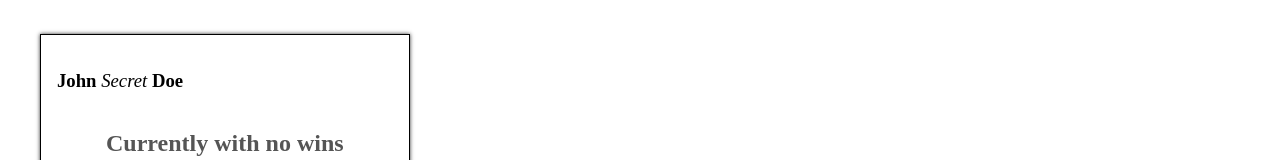
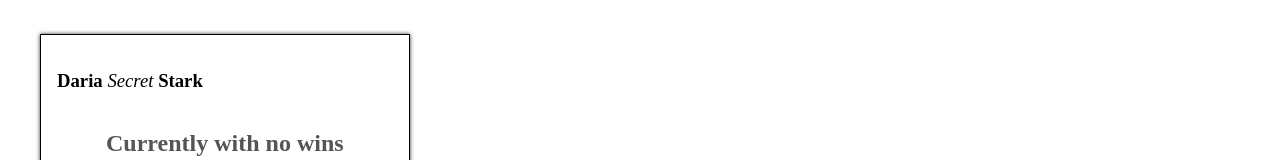
Before and after one commit to JennyCarroll/tourney-matches, a React (Create React App) app: page / in a window 1280 px wide. Shown: the part 174-334 px from the top of the page. Built offline with nearby package versions, Linux system fonts and the light colour scheme.

Commit message:
pass props from player list to player

```diff
--- a/src/components/Player.jsx
+++ b/src/components/Player.jsx
@@ -1,9 +1,9 @@
 import React from "react";
 
-function Player () {
+function Player (props) {
   return (
     <article className="Player">
-    <h1>John <span>Secret</span> Doe</h1>
+    <h1>{props.firstName}<span>Secret</span> {props.lastName}</h1>
     {/* To be shown when there are no wins */}<h2 className="zero">Currently with no wins</h2>
     {/* To be shown when there is 1 win */}<h2>Currently at 1 win</h2>
     {/* To be shown when there is more than one win */}<h2>Currently at 1+ wins</h2>
--- a/src/components/PlayerList.jsx
+++ b/src/components/PlayerList.jsx
@@ -7,10 +7,11 @@
 function PlayerList (props) {
   const playerDataArray = preparePlayerData(playerData);
   const parsedPlayerData = addWinsToPlayers(playerDataArray, matchData);
+  const onePlayer = parsedPlayerData[0]
   return (
 <section className="PlayerList">
   <h1>Current participating players</h1>
-  <Player />
+  <Player gamerTag={onePlayer.gamerTag} firstName={onePlayer.firstName} lastName={onePlayer.lastName} wins={onePlayer.wins} />
 </section>
   )
 }
```
